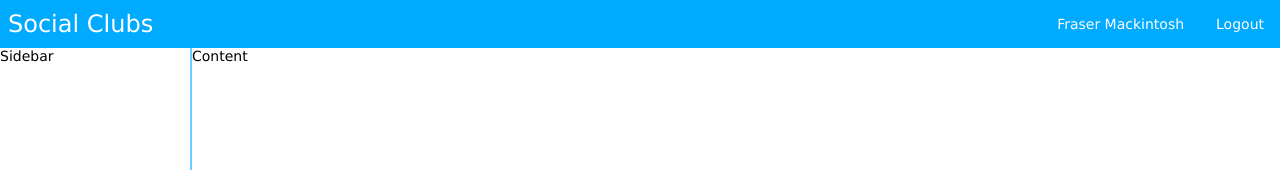
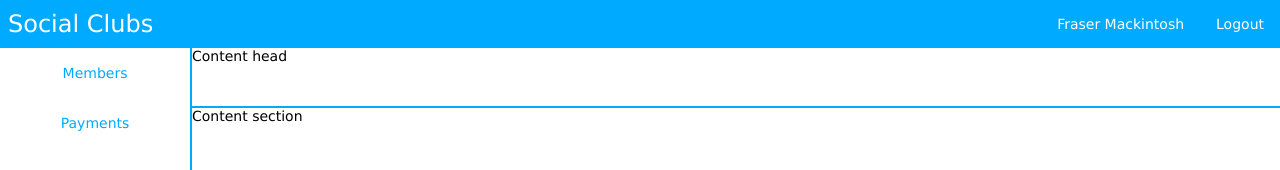
Before and after one commit to frazzlick/Social_Club_Tracker, a website: page views/index.html in a window 1280 px wide. Shown: the top 170 px of the page. Drawn offline with Linux system fonts and the light colour scheme.

Commit message:
update grid

```diff
--- a/public/stylesheets/style.css
+++ b/public/stylesheets/style.css
@@ -72,9 +72,42 @@ body {
   width: 15%;
   height: 1000px;
   overflow: hidden;
-  border-right: 2px solid var(--lightest-colour);
+  border-right: 2px solid var(--dark-colour);
 }
 
 .grid-content{
   margin-left: 15%;
 }
+
+
+/*
+    Sidebar content
+*/
+
+.sidebar-tile{
+  display: grid;
+  place-items: center;
+  width: 100%;
+  height: 5%;
+  color: var(--dark-colour);
+}
+
+.sidebar-tile:hover{
+  background-color: var(--dark-colour);
+  color: white;
+  cursor: pointer;
+}
+
+.sidebar-tile a{
+
+}
+
+/*
+    Content Section
+*/
+
+.content-head{
+  width: 100%;
+  height: 60px;
+  border-bottom: 2px solid var(--dark-colour);
+}
--- a/views/index.html
+++ b/views/index.html
@@ -5,6 +5,9 @@
     <meta http-equiv="X-UA-Compatible" content="IE=edge">
     <meta name="viewport" content="width=device-width, initial-scale=1.0">
     <link rel=stylesheet href=/stylesheets/style.css>
+    <link rel="icon"
+      type="image/png"
+      href="/images/favicon.ico">
     <title>Social Clubs</title>
 </head>
 <body>
@@ -18,8 +21,14 @@
         </div>
     </nav>
     <div class=grid>
-        <div class=grid-sidebar>Sidebar</div>
-        <div class=grid-content>Content</div>
+        <div class=grid-sidebar>
+            <div class=sidebar-tile><a>Members</a></div>
+            <div class=sidebar-tile><a>Payments</a></div>
+        </div>
+        <div class=grid-content>
+            <div class=content-head>Content head</div>
+            <div class=content-section>Content section</div>
+        </div>
     </div>
 </body>
 </html>
```
Also changed, not shown: public/images/favicon.ico (added).
